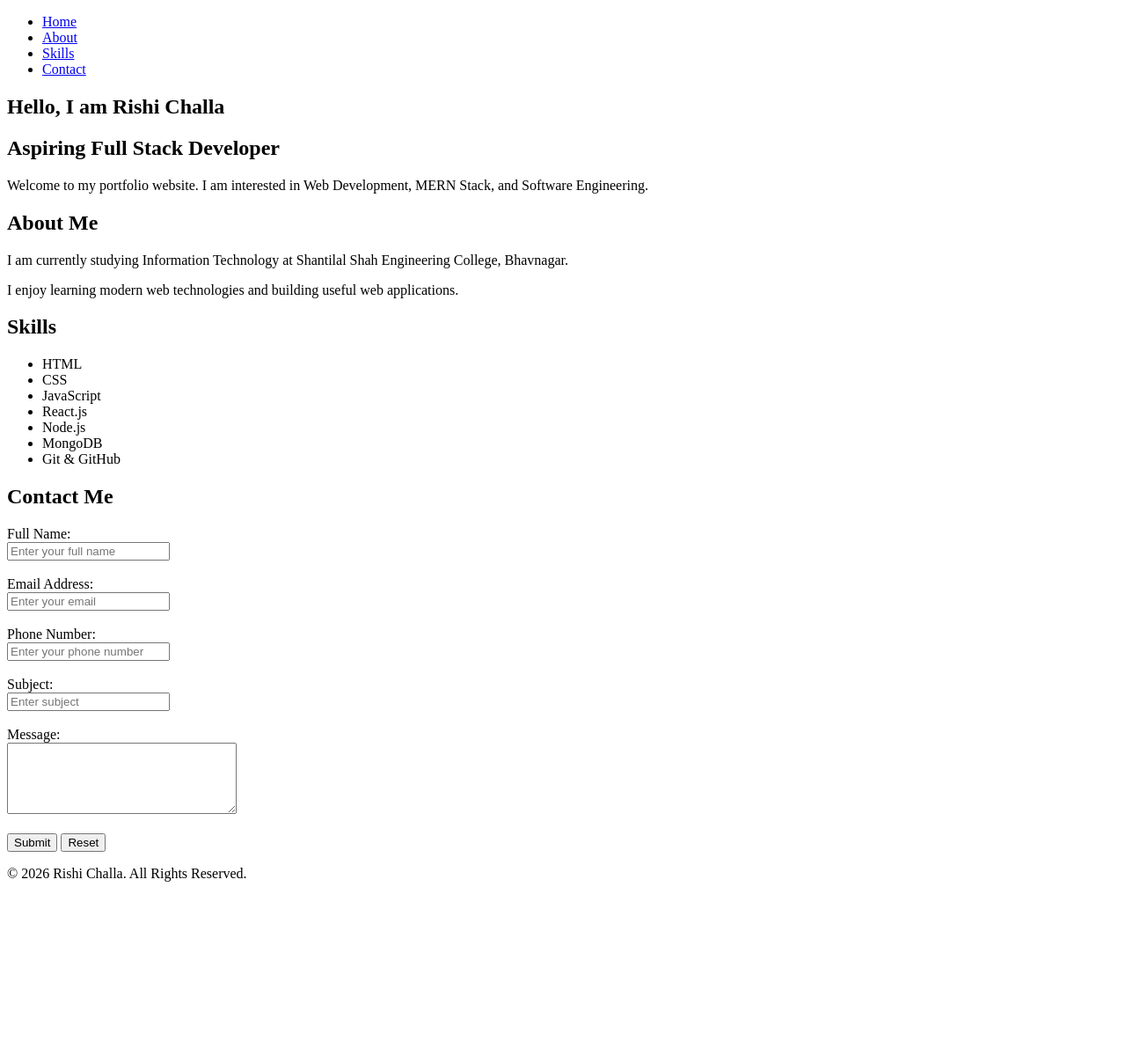
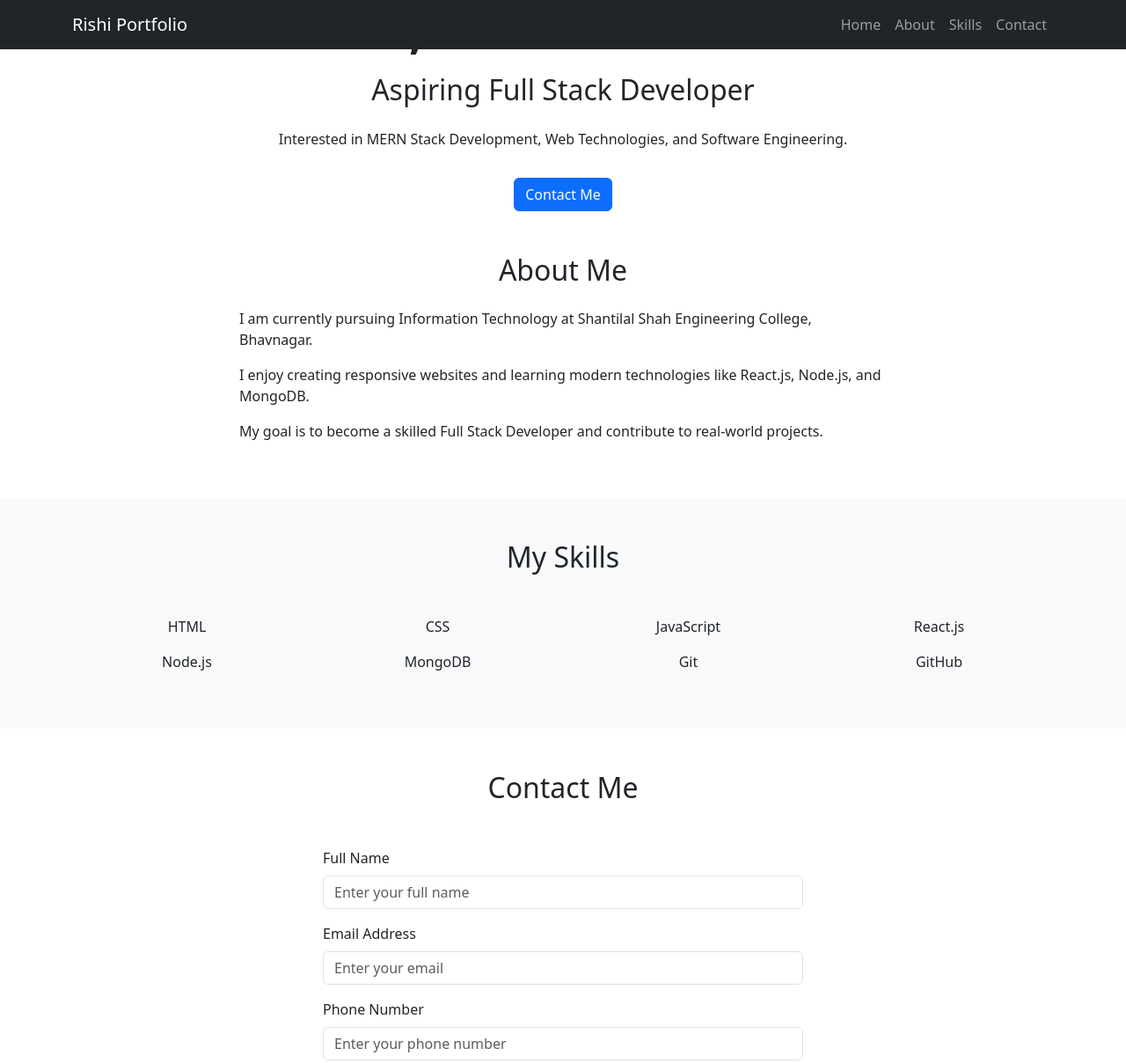
Before and after one commit to rishichalla02/portfolio-project, a plain HTML site: page index.html in a window 1280 px wide. Shown: the top 1208 px of the page at 88% size. Before the commit the page ends 1018 px from the top, so only its background shows below. Drawn offline with nearby package versions, Linux system fonts and the light colour scheme.

Commit message:
CSS added index.html

```diff
--- a/index.html
+++ b/index.html
@@ -4,152 +4,307 @@
 <head>
     <meta charset="UTF-8">
     <meta name="viewport" content="width=device-width, initial-scale=1.0">
-    <title>My Portfolio</title>
+
+    <title>Rishi Challa Portfolio</title>
+
+    <link
+        href="https://cdn.jsdelivr.net/npm/bootstrap@5.3.3/dist/css/bootstrap.min.css"
+        rel="stylesheet">
+
+    <link rel="stylesheet" href="style.css">
 </head>
 
 <body>
 
-    <header>
+    <nav class="navbar navbar-expand-lg navbar-dark bg-dark fixed-top">
 
-        <nav>
-            <ul>
-                <li><a href="#home">Home</a></li>
-                <li><a href="#about">About</a></li>
-                <li><a href="#skills">Skills</a></li>
-                <li><a href="#contact">Contact</a></li>
+        <div class="container">
+
+            <a class="navbar-brand" href="#">
+                Rishi Portfolio
+            </a>
+
+            <button
+                class="navbar-toggler"
+                type="button"
+                data-bs-toggle="collapse"
+                data-bs-target="#navbarNav">
+
+                <span class="navbar-toggler-icon"></span>
+            </button>
+
+            <div class="collapse navbar-collapse" id="navbarNav">
+
+                <ul class="navbar-nav ms-auto">
+
+                    <li class="nav-item">
+                        <a class="nav-link" href="#home">Home</a>
+                    </li>
+
+                    <li class="nav-item">
+                        <a class="nav-link" href="#about">About</a>
+                    </li>
+
+                    <li class="nav-item">
+                        <a class="nav-link" href="#skills">Skills</a>
+                    </li>
+
+                    <li class="nav-item">
+                        <a class="nav-link" href="#contact">Contact</a>
+                    </li>
+
                 </ul>
+
+            </div>
+
+        </div>
+
     </nav>
 
-    </header>
+    <section id="home" class="hero-section">
 
-    <main>
+        <div class="container text-center">
 
-        <section id="home">
-            <h1>Hello, I am Rishi Challa</h1>
+            <h1 class="display-4 fw-bold">
+                Hello, I am Rishi Challa
+            </h1>
 
-            <h2>Aspiring Full Stack Developer</h2>
+            <h2 class="mt-3">
+                Aspiring Full Stack Developer
+            </h2>
+
+            <p class="mt-4">
+                Interested in MERN Stack Development,
+                Web Technologies, and Software Engineering.
+            </p>
+
+            <a href="#contact" class="btn btn-primary mt-3">
+                Contact Me
+            </a>
+
+        </div>
+
+    </section>
+
+    <section id="about" class="py-5">
+
+        <div class="container">
+
+            <h2 class="text-center mb-4">
+                About Me
+            </h2>
+
+            <div class="row justify-content-center">
+
+                <div class="col-md-8">
 
                     <p>
-                Welcome to my portfolio website.
-                I am interested in Web Development,
-                MERN Stack, and Software Engineering.
-            </p>
-        </section>
-
-        <section id="about">
-
-            <h2>About Me</h2>
-
-            <p>
-                I am currently studying Information Technology
+                        I am currently pursuing Information Technology
                         at Shantilal Shah Engineering College, Bhavnagar.
                     </p>
 
                     <p>
-                I enjoy learning modern web technologies and
-                building useful web applications.
+                        I enjoy creating responsive websites and learning
+                        modern technologies like React.js, Node.js,
+                        and MongoDB.
                     </p>
+
+                    <p>
+                        My goal is to become a skilled Full Stack Developer
+                        and contribute to real-world projects.
+                    </p>
+
+                </div>
+
+            </div>
+
+        </div>
 
     </section>
 
-        <section id="skills">
+    <section id="skills" class="py-5 bg-light">
 
-            <h2>Skills</h2>
+        <div class="container">
 
-            <ul>
-                <li>HTML</li>
-                <li>CSS</li>
-                <li>JavaScript</li>
-                <li>React.js</li>
-                <li>Node.js</li>
-                <li>MongoDB</li>
-                <li>Git & GitHub</li>
-            </ul>
+            <h2 class="text-center mb-5">
+                My Skills
+            </h2>
+
+            <div class="row text-center">
+
+                <div class="col-md-3 mb-3">
+                    <div class="skill-box">
+                        HTML
+                    </div>
+                </div>
+
+                <div class="col-md-3 mb-3">
+                    <div class="skill-box">
+                        CSS
+                    </div>
+                </div>
+
+                <div class="col-md-3 mb-3">
+                    <div class="skill-box">
+                        JavaScript
+                    </div>
+                </div>
+
+                <div class="col-md-3 mb-3">
+                    <div class="skill-box">
+                        React.js
+                    </div>
+                </div>
+
+                <div class="col-md-3 mb-3">
+                    <div class="skill-box">
+                        Node.js
+                    </div>
+                </div>
+
+                <div class="col-md-3 mb-3">
+                    <div class="skill-box">
+                        MongoDB
+                    </div>
+                </div>
+
+                <div class="col-md-3 mb-3">
+                    <div class="skill-box">
+                        Git
+                    </div>
+                </div>
+
+                <div class="col-md-3 mb-3">
+                    <div class="skill-box">
+                        GitHub
+                    </div>
+                </div>
+
+            </div>
+
+        </div>
 
     </section>
 
-        <section id="contact">
+    <section id="contact" class="py-5">
 
-            <h2>Contact Me</h2>
+        <div class="container">
 
-            <!-- Contact Form -->
+            <h2 class="text-center mb-5">
+                Contact Me
+            </h2>
+
+            <div class="row justify-content-center">
+
+                <div class="col-md-6">
+
                     <form id="contactForm">
 
-                <label for="fullname">Full Name:</label>
-                <br>
+                        <div class="mb-3">
+
+                            <label for="fullname" class="form-label">
+                                Full Name
+                            </label>
 
                             <input
                                 type="text"
+                                class="form-control"
                                 id="fullname"
-                    name="fullname"
                                 placeholder="Enter your full name"
                                 required>
 
-                <br><br>
+                        </div>
 
-                <label for="email">Email Address:</label>
-                <br>
+                        <div class="mb-3">
+
+                            <label for="email" class="form-label">
+                                Email Address
+                            </label>
 
                             <input
                                 type="email"
+                                class="form-control"
                                 id="email"
-                    name="email"
                                 placeholder="Enter your email"
                                 required>
 
-                <br><br>
+                        </div>
 
-                <label for="phone">Phone Number:</label>
-                <br>
+                        <div class="mb-3">
+
+                            <label for="phone" class="form-label">
+                                Phone Number
+                            </label>
 
                             <input
                                 type="tel"
+                                class="form-control"
                                 id="phone"
-                    name="phone"
                                 placeholder="Enter your phone number"
                                 required>
 
-                <br><br>
+                        </div>
 
-                <label for="subject">Subject:</label>
-                <br>
+                        <div class="mb-3">
+
+                            <label for="subject" class="form-label">
+                                Subject
+                            </label>
 
                             <input
                                 type="text"
+                                class="form-control"
                                 id="subject"
-                    name="subject"
                                 placeholder="Enter subject"
                                 required>
 
-                <br><br>
+                        </div>
 
-                <label for="message">Message:</label>
-                <br>
+                        <div class="mb-3">
+
+                            <label for="message" class="form-label">
+                                Message
+                            </label>
 
                             <textarea
+                                class="form-control"
                                 id="message"
-                    name="message"
                                 rows="5"
-                    cols="30"
                                 placeholder="Enter your message"
                                 required>
                             </textarea>
 
-                <br><br>
+                        </div>
 
-                <button type="submit">Submit</button>
+                        <button type="submit" class="btn btn-primary">
+                            Submit
+                        </button>
 
-                <button type="reset">Reset</button>
+                        <button type="reset" class="btn btn-secondary">
+                            Reset
+                        </button>
 
                     </form>
 
+                </div>
+
+            </div>
+
+        </div>
+
     </section>
 
-    </main>
+    <footer class="bg-dark text-white text-center py-3">
 
-    <footer>
-        <p>© 2026 Rishi Challa. All Rights Reserved.</p>
+        <p class="mb-0">
+            © 2026 Rishi Challa. All Rights Reserved.
+        </p>
+
     </footer>
+
+    <script
+        src="https://cdn.jsdelivr.net/npm/bootstrap@5.3.3/dist/js/bootstrap.bundle.min.js">
+    </script>
 
     <script src="script.js"></script>
 
```
Lines whose indentation alone changed are shown as unchanged.
